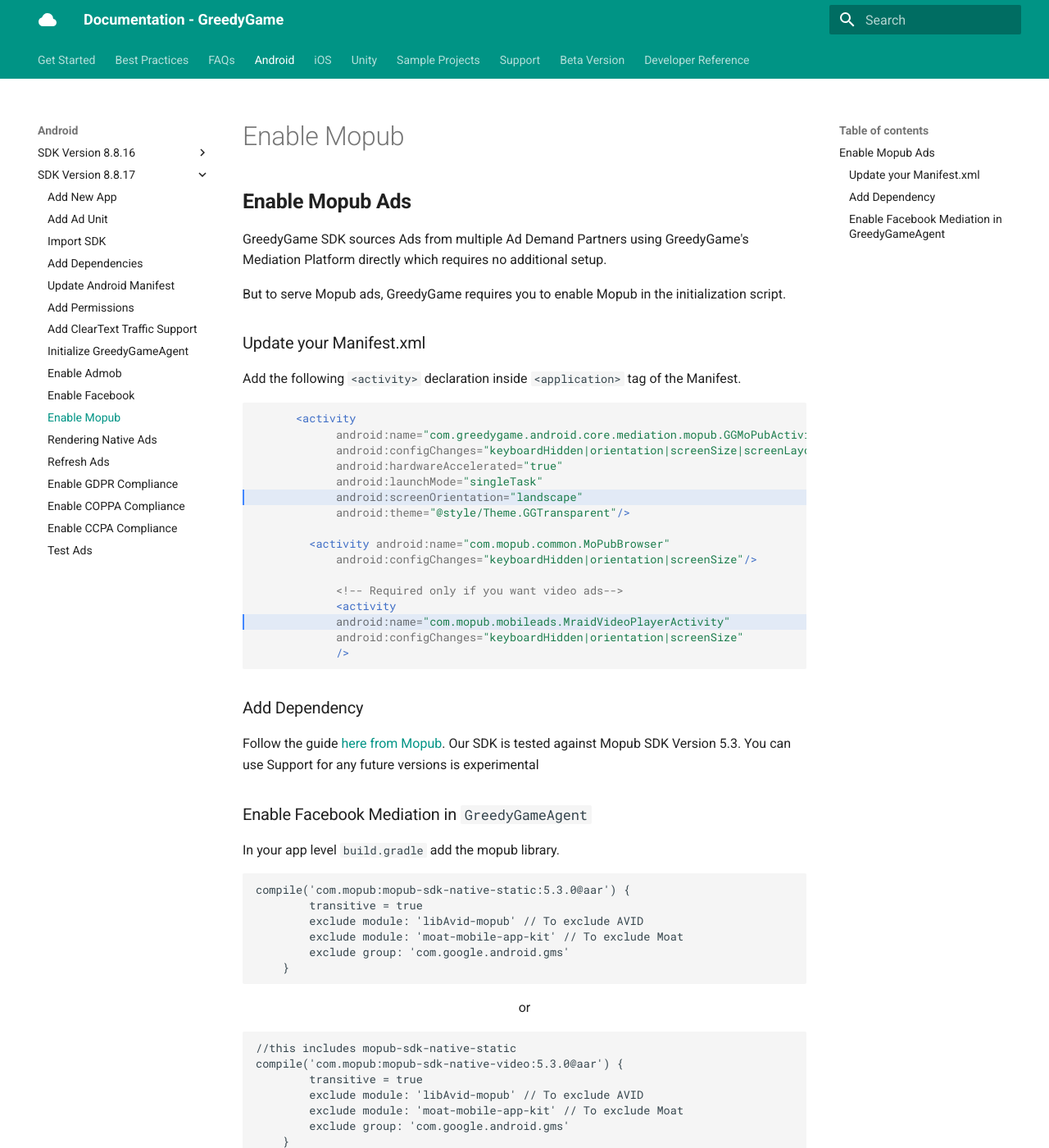
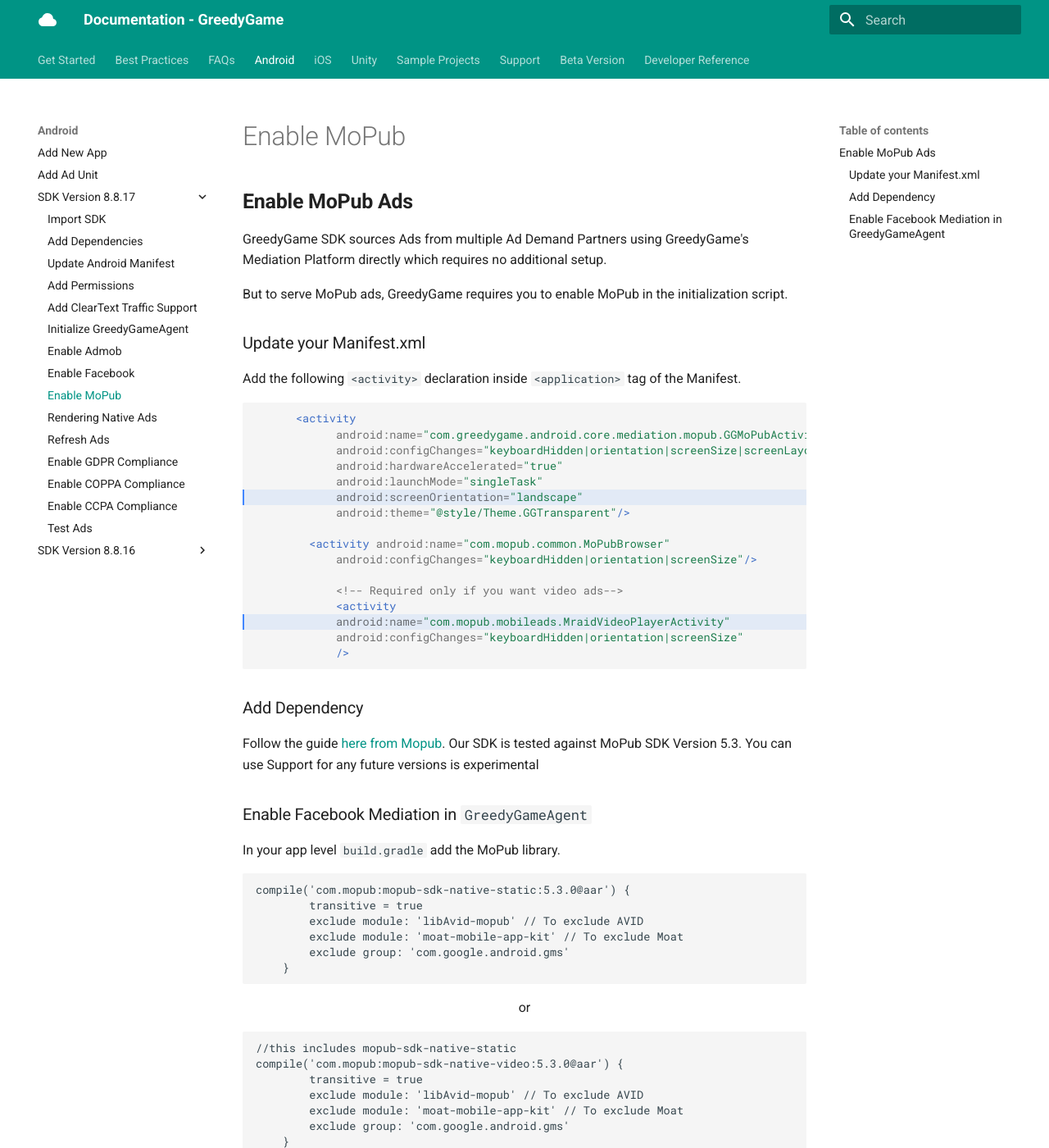
Before and after one commit to GreedyGame/greedygame-docs, an MkDocs documentation site: the page built from docs/8-8-17/android/android-mopub.md, in a window 1280 px wide and 1400 px high. Shown: the whole window at 82% size. Built offline with MkDocs 1.6.1 and Material for MkDocs 9.7.7, drawn with Linux system fonts in a browser that asks for light colours.

Commit message:
Changes to MoPub and Menu

````diff
--- a/docs/8-8-17/android/android-mopub.md
+++ b/docs/8-8-17/android/android-mopub.md
@@ -1,8 +1,8 @@
-## **Enable Mopub Ads**
+## **Enable MoPub Ads**
 
 GreedyGame SDK sources Ads from multiple Ad Demand Partners using GreedyGame's Mediation Platform  directly which requires no additional setup.
 
-But to serve Mopub ads, GreedyGame requires you to enable Mopub in the initialization script.
+But to serve MoPub ads, GreedyGame requires you to enable MoPub in the initialization script.
 
 ### Update your Manifest.xml
 Add the following `<activity>` declaration inside `<application>` tag of the Manifest.
@@ -26,9 +26,9 @@
 ```
 ### Add Dependency
 Follow the guide [here from Mopub](https://developers.mopub.com/publishers/android/integrate/).
-Our SDK is tested against Mopub SDK Version 5.3. You can use Support for any future versions is experimental
+Our SDK is tested against MoPub SDK Version 5.3. You can use Support for any future versions is experimental
 ### Enable Facebook Mediation in `GreedyGameAgent`
-In your app level `build.gradle` add the mopub library.
+In your app level `build.gradle` add the MoPub library.
 
 ```gradle
 compile('com.mopub:mopub-sdk-native-static:5.3.0@aar') {
--- a/mkdocs.yml
+++ b/mkdocs.yml
@@ -29,9 +29,25 @@
     - iOS: ios-faq.md
     - Unity: unity-faq.md
   - Android:
+    - Add New App : android-start.md
+    - Add Ad Unit : android-add-ad-unit.md
+    - SDK Version 8.8.17:
+      - Import SDK : 8-8-17/android/android-import-sdk.md
+      - Add Dependencies : 8-8-17/android/android-add-dependencies.md
+      - Update Android Manifest : 8-8-17/android/android-update-manifest.md
+      - Add Permissions : 8-8-17/android/android-add-permissions.md
+      - Add ClearText Traffic Support : 8-8-17/android/android-cleartext-traffic.md
+      - Initialize GreedyGameAgent : 8-8-17/android/android-initialize-greedygameagent.md
+      - Enable Admob : 8-8-17/android/android-admob.md
+      - Enable Facebook : 8-8-17/android/android-fan.md
+      - Enable MoPub : 8-8-17/android/android-mopub.md
+      - Rendering Native Ads : 8-8-17/android/android-rendering-ads.md
+      - Refresh Ads : 8-8-17/android/android-refresh-ads.md
+      - Enable GDPR Compliance : 8-8-17/android/android-gdpr-compliance.md
+      - Enable COPPA Compliance : 8-8-17/android/android-coppa-compliance.md
+      - Enable CCPA Compliance : 8-8-17/android/android-ccpa-compliance.md
+      - Test Ads : 8-8-17/android/android-test-ads.md
     - SDK Version 8.8.16:
-      - Add New App : android-start.md
-      - Add Ad Unit : android-add-ad-unit.md
       - Import SDK : android-import-sdk.md
       - Add Dependencies : android-add-dependencies.md
       - Update Android Manifest : android-update-manifest.md
@@ -44,24 +60,7 @@
       - Enable GDPR Compliance : android-gdpr-compliance.md
       - Enable COPPA Compliance : android-coppa-compliance.md
       - Test Ads : android-test-ads.md
-    - SDK Version 8.8.17:
-      - Add New App : android-start.md
-      - Add Ad Unit : android-add-ad-unit.md
-      - Import SDK : 8-8-17/android/android-import-sdk.md
-      - Add Dependencies : 8-8-17/android/android-add-dependencies.md
-      - Update Android Manifest : 8-8-17/android/android-update-manifest.md
-      - Add Permissions : 8-8-17/android/android-add-permissions.md
-      - Add ClearText Traffic Support : 8-8-17/android/android-cleartext-traffic.md
-      - Initialize GreedyGameAgent : 8-8-17/android/android-initialize-greedygameagent.md
-      - Enable Admob : 8-8-17/android/android-admob.md
-      - Enable Facebook : 8-8-17/android/android-fan.md
-      - Enable Mopub : 8-8-17/android/android-mopub.md
-      - Rendering Native Ads : 8-8-17/android/android-rendering-ads.md
-      - Refresh Ads : 8-8-17/android/android-refresh-ads.md
-      - Enable GDPR Compliance : 8-8-17/android/android-gdpr-compliance.md
-      - Enable COPPA Compliance : 8-8-17/android/android-coppa-compliance.md
-      - Enable CCPA Compliance : 8-8-17/android/android-ccpa-compliance.md
-      - Test Ads : 8-8-17/android/android-test-ads.md
+
   - iOS:
     - SDK-8 series : ios-advanced.md
   - Unity:
````
